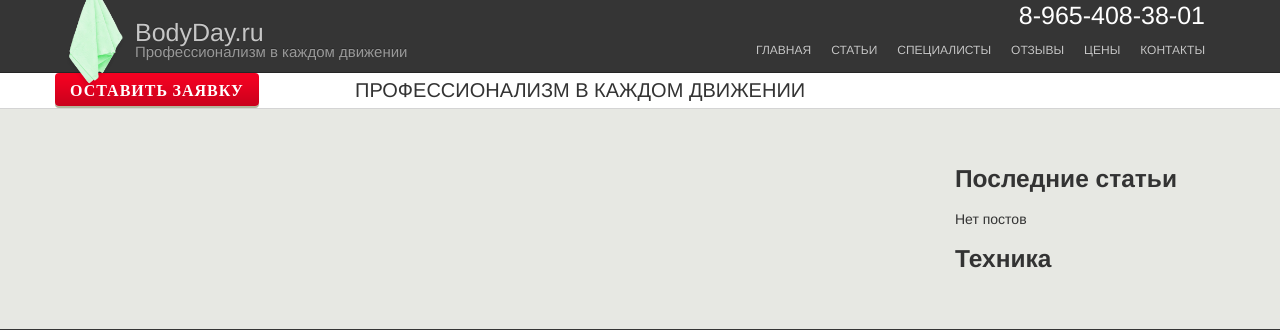
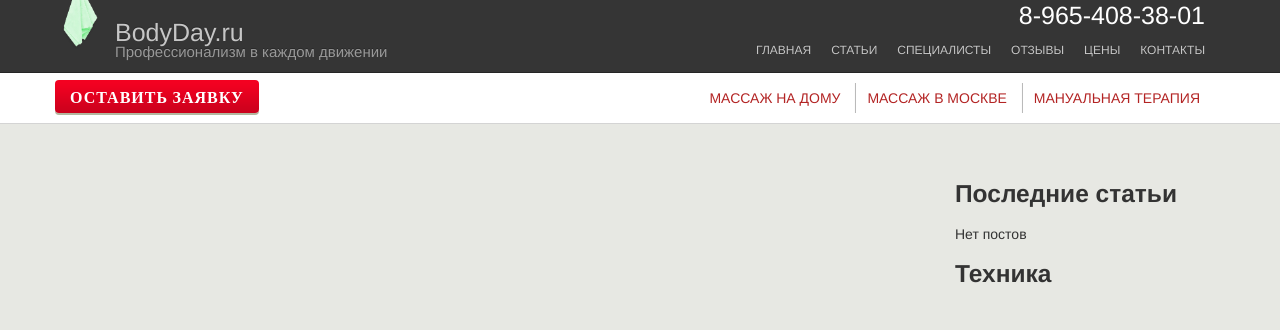
Before and after one commit to greenteamer/new-bodyday, a Django app: template blog/templates/blog/expertdetail.html in a window 1280 px wide. Shown: the top 330 px of the page. Run offline with Django 3.2, Linux system fonts and the light colour scheme; the template is opened without the code that fills it, so the values that code supplies are empty; some libraries are stand-ins or nearby versions.

Commit message:
добавлена возможность заявки

```diff
--- a/blog/templates/blog/base.html
+++ b/blog/templates/blog/base.html
@@ -87,9 +87,10 @@
     <div class="top_content">
         <div class="container">
             {% block top_content %}
-                <div class="submenu">
                 <div class="row">
-                        <div class="span12">
+                    <div class="span3"><a id="popup" class="button2" href="/contact">Сделать массаж</a></div>
+            {#        <div class="span9 slogan">Профессионализм в каждом движении</div>#}
+                    <div class="submenu span9">
                         {% block submenu %}
                             <div class="sub_nav">
                                 <span class="sub_nav_first"><a href="{% url 'page:list' %}massazh-na-domu">Массаж на дому</a></span>
@@ -97,7 +98,6 @@
                                 <span class="sub_nav_last"><a class="" href="{% url 'page:list' %}manualnaya-terapiya">Мануальная терапия</a></span>
                             </div>
                         {% endblock %}
-                        </div>
                     </div>
                 </div>
             {% endblock %}
--- a/blog/templates/blog/expertdetail.html
+++ b/blog/templates/blog/expertdetail.html
@@ -6,7 +6,16 @@
 {% block top_content %}
     <div class="row">
         <div class="span3"><a id="popup" class="button2" href="/contact">Оставить заявку</a></div>
-        <div class="span9 slogan">Профессионализм в каждом движении</div>
+{#        <div class="span9 slogan">Профессионализм в каждом движении</div>#}
+        <div class="submenu span9">
+            {% block submenu %}
+                <div class="sub_nav">
+                    <span class="sub_nav_first"><a href="{% url 'page:list' %}massazh-na-domu">Массаж на дому</a></span>
+                    <span><a href="{% url 'page:list' %}massazh-v-moskve">Массаж в Москве</a></span>
+                    <span class="sub_nav_last"><a class="" href="{% url 'page:list' %}manualnaya-terapiya">Мануальная терапия</a></span>
+                </div>
+            {% endblock %}
+        </div>
     </div>
 {% endblock %}
 <!--block content-->
--- a/static/themeBodyDay/css/global.css
+++ b/static/themeBodyDay/css/global.css
@@ -173,7 +173,7 @@ a.button2 {
     display: inline-block;
     height: 33px;
     overflow: hidden;
-    margin: 0 0 2px 0;
+    margin: 7px 0 2px 0;
     padding: 0 15px;
     vertical-align: top;
     border: none;
@@ -272,12 +272,12 @@ a.button2.green:hover {
 
 .my_brand img {
     position: absolute;
-    width: 80px;
+    width: 50px;
     top:-15px;
 }
 
 .brand_right {
-    padding: 0 0 0 80px;
+    padding: 0 0 0 60px;
 }
 
 .container.my_container {
```
Also changed, not shown: blog/templates/blog/list.html (+16 -0 lines), blog/templates/blog/review.html (+14 -6 lines). Lines whose indentation alone changed are shown as unchanged.
